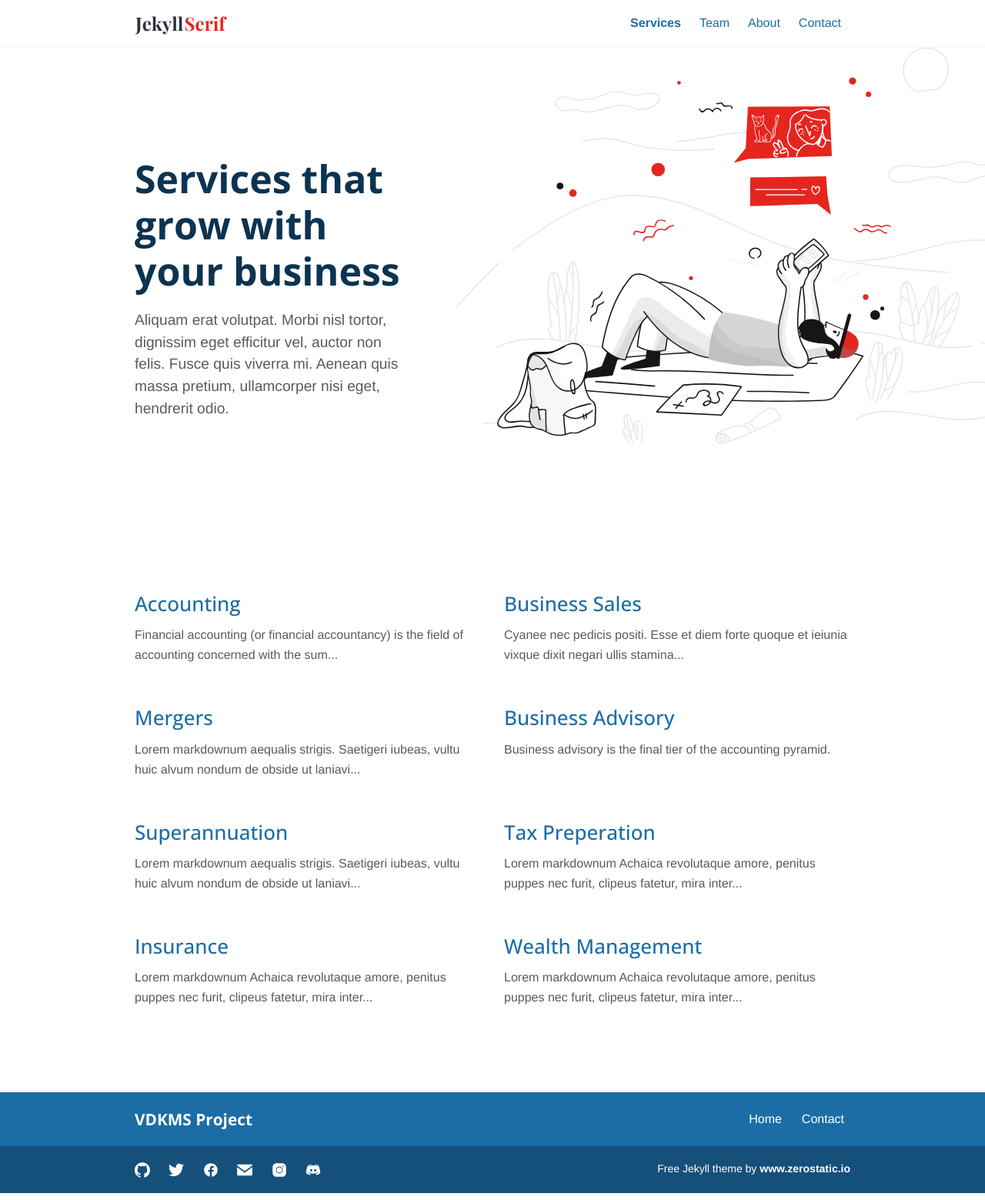
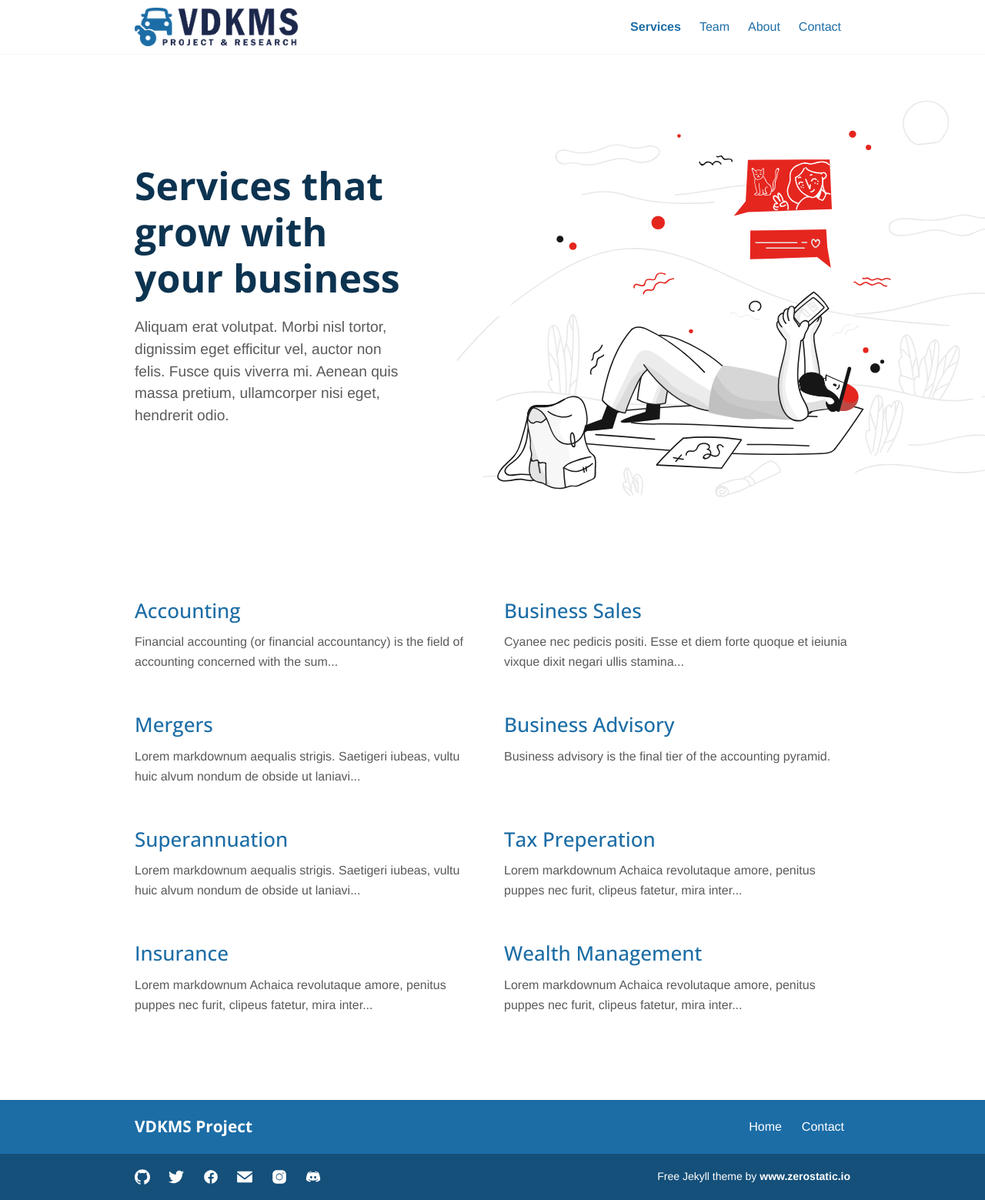
Before and after one commit to NJITBlockchainLab/vdkms.app, a Jekyll site: the page built from services.md, in a window 1280 px wide. Shown: the whole page at 77% size. Built offline with Jekyll 4.4.1, drawn with Linux system fonts in a browser that asks for light colours.

Commit message:
logo, icons, and improved sponsors

```diff
--- a/_config.yml
+++ b/_config.yml
@@ -3,12 +3,12 @@
 title: 'VDKMS Project'
 
 logo:
-  mobile: "images/logo/logo-mobile.svg"
-  mobile_height: "32px"
-  mobile_width: "32px"
-  desktop: "images/logo/logo.svg"
-  desktop_height: "32px"
-  desktop_width: "120px"
+  mobile: "images/logo/app-logo-mobile.png"
+  mobile_height: "20px"
+  mobile_width: "auto"
+  desktop: "images/logo/app-logo.png"
+  desktop_height: "50px"
+  desktop_width: "auto"
 
 home:
   limit_services: 6
--- a/_layouts/default.html
+++ b/_layouts/default.html
@@ -5,7 +5,7 @@
   <meta charset="utf-8">
   <title>{% if page.title %}{{page.title}}{% else %}{{ site.title | escape }}{% endif %}</title>
   <meta name="viewport" content="width=device-width, initial-scale=1" />
-  <link rel="icon" type="image/png" href="{{ '/images/favicon-32x32.svg' | relative_url }}">
+  <link rel="icon" type="image/png" href="{{ '/images/logo/logo.svg' | relative_url }}">
   <!-- Google Fonts CDN -->
   <link rel="preconnect" href="https://fonts.googleapis.com">
   <link rel="preconnect" href="https://fonts.gstatic.com" crossorigin>
--- a/assets/css/style.scss
+++ b/assets/css/style.scss
@@ -5,7 +5,7 @@
 // Colors
 $primary: #1c6da6;
 $primary-dark: #115788;
-$secondary: #3e82b4;
+$secondary: #35739f;
 $black: #0c3350;
 $white: #ffffff;
 $white-offset: #f2f6fd;
@@ -120,7 +120,6 @@
 
 .sponsor {
   height: 100%;
-  padding: 0 20px;
   display: flex;
   align-items: center;
   text-align: center;
@@ -135,10 +134,49 @@
     width: 100%;
     height: auto;
   }
-  .sponsor-title {
-  }
   .sponsor-content {
     margin-bottom: 0;
     margin-top: auto;
   }
 }
+
+.logo-mobile {
+  img {
+    height: 20px;
+    width: auto;
+  }
+}
+
+.intro-image-absolute {
+  max-width: none;
+
+  padding: 0;
+  @include media-breakpoint-up(sm) {
+  }
+  @include media-breakpoint-up(md) {
+    position: absolute;
+    bottom: -80px;
+    left: -50px;
+    width: 700px;
+  }
+  @include media-breakpoint-up(lg) {
+    bottom: -120px;
+    left: -60px;
+    width: 800px;
+  }
+  @include media-breakpoint-up(xl) {
+    bottom: -250px;
+    left: -70px;
+    width: 850px;
+  }
+}
+.intro-image-hide-mobile {
+  display: none;
+  @include media-breakpoint-up(md) {
+    display: block;
+  }
+}
+
+.play_video {
+  max-width: 600px;
+}
```
Also changed, not shown: _data/sponsors.json (+8 -0 lines), _layouts/home.html (+17 -6 lines), index.md (+6 -5 lines), images/favicon-32x32.svg (deleted), images/illustrations/city-vehicles.svg (added), images/logo/app-logo-mobile.png (added), images/logo/app-logo.png (added), images/logo/logo.svg, images/logo/njit-lab.png (added).
